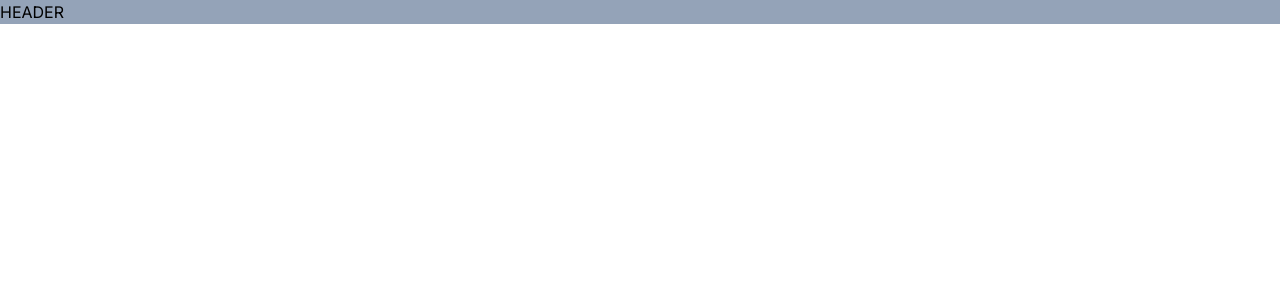
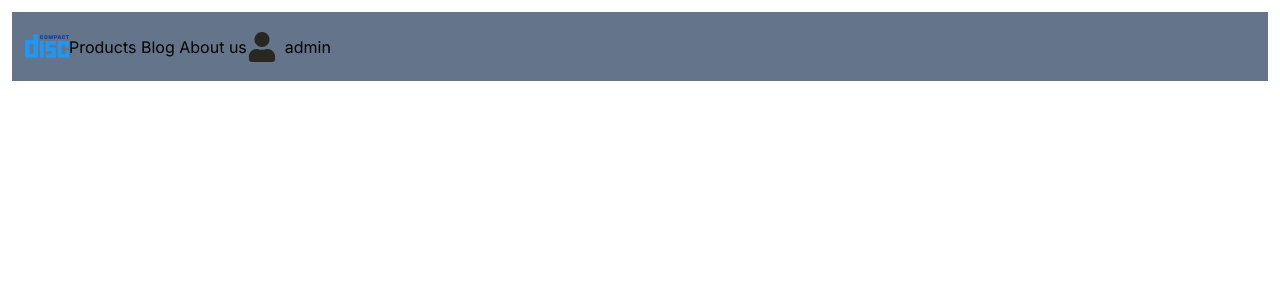
Before and after one commit to Hesa-Dev/payment-gateways, a Next.js app: page / in a window 1280 px wide. Shown: the top 300 px of the page. Built offline with nearby package versions, Linux system fonts and the light colour scheme.

Commit message:
update header

```diff
--- a/src/app/components/Header.tsx
+++ b/src/app/components/Header.tsx
@@ -1,15 +1,29 @@
 import Image from "next/image";
+import Link from "next/link";
+import { FcCdLogo } from "react-icons/fc";
+import { FaUser } from "react-icons/fa";
 
 export default function Header() {
   return (
     <>
-      <nav className="header fixed w-full bg-slate-400">
+      <nav className="flex   p-">
+        <div className="flex w-full items-center  bg-slate-500 m-3 p-3">
+          {/* logo */}
+          <div>
+            <FcCdLogo style={{ fontSize: "45px", color: "#fff" }} />
+          </div>
+          <div>
+            <span>Products </span>
+            <span>Blog </span>
+            <span>About us </span>
+          </div>
 
-        <div>
-        HEADER
+          <div className="justify-center flex  items-center gap-2">
+            <FaUser style={{ fontSize: "30px", color: "#29271f" }} />
+            admin
+          </div>
         </div>
-
-    </nav>
+      </nav>
     </>
   );
 }
--- a/src/app/page.tsx
+++ b/src/app/page.tsx
@@ -4,11 +4,11 @@ import Footer from "./components/Footer";
 
 export default function Home() {
   return (
+    <>
+      <Header />
 
-    <>
-       <Header />
-       <Footer/>
+      {/* <div>HOME PRODUCTOS</div> */}
+      {/* <Footer /> */}
     </>
-
-  )
+  );
 }
--- a/tailwind.config.ts
+++ b/tailwind.config.ts
@@ -14,6 +14,9 @@ const config: Config = {
           "conic-gradient(from 180deg at 50% 50%, var(--tw-gradient-stops))",
       },
     },
+    //  container: {
+    //    padding: '4rem',
+    // },
   },
   plugins: [],
 };
```
Also changed, not shown: package.json (+4 -3 lines), public/home/logo.png (added), 1 other file (tests, documents, lock files or other folders).
